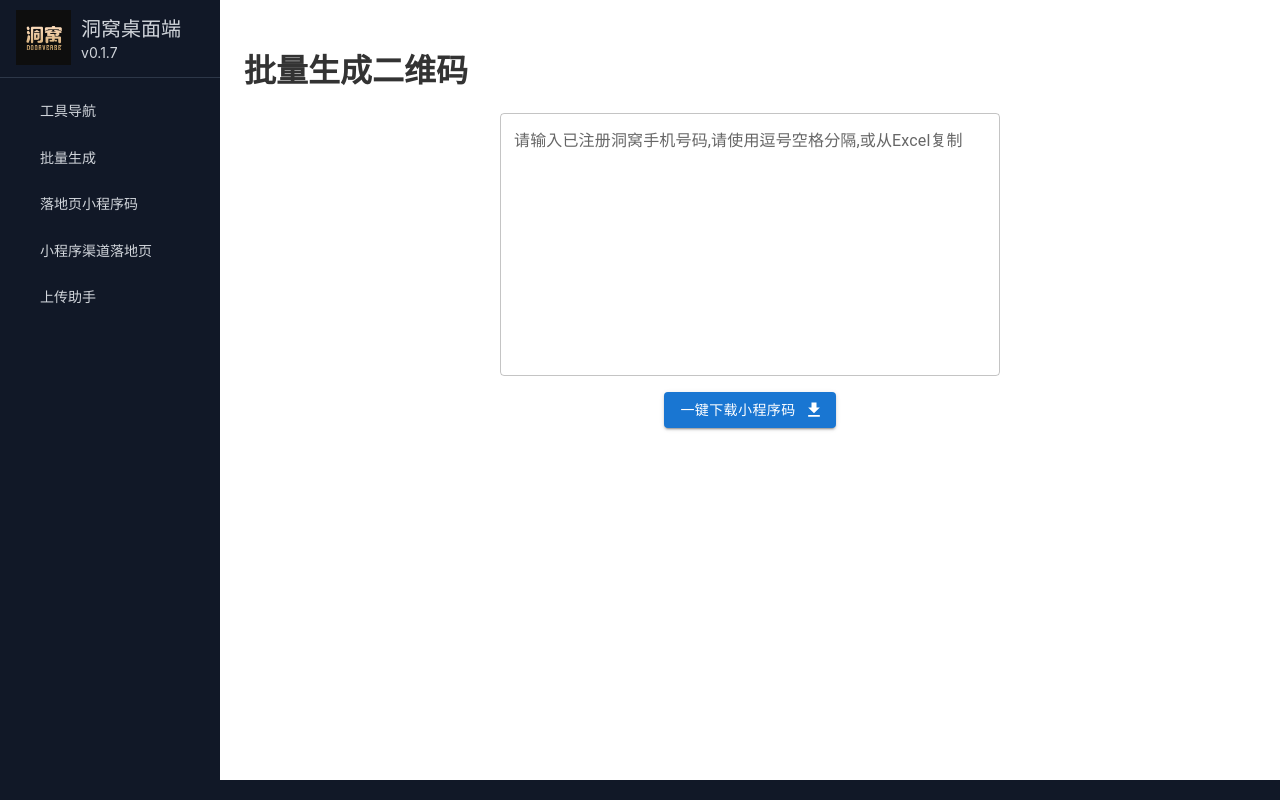
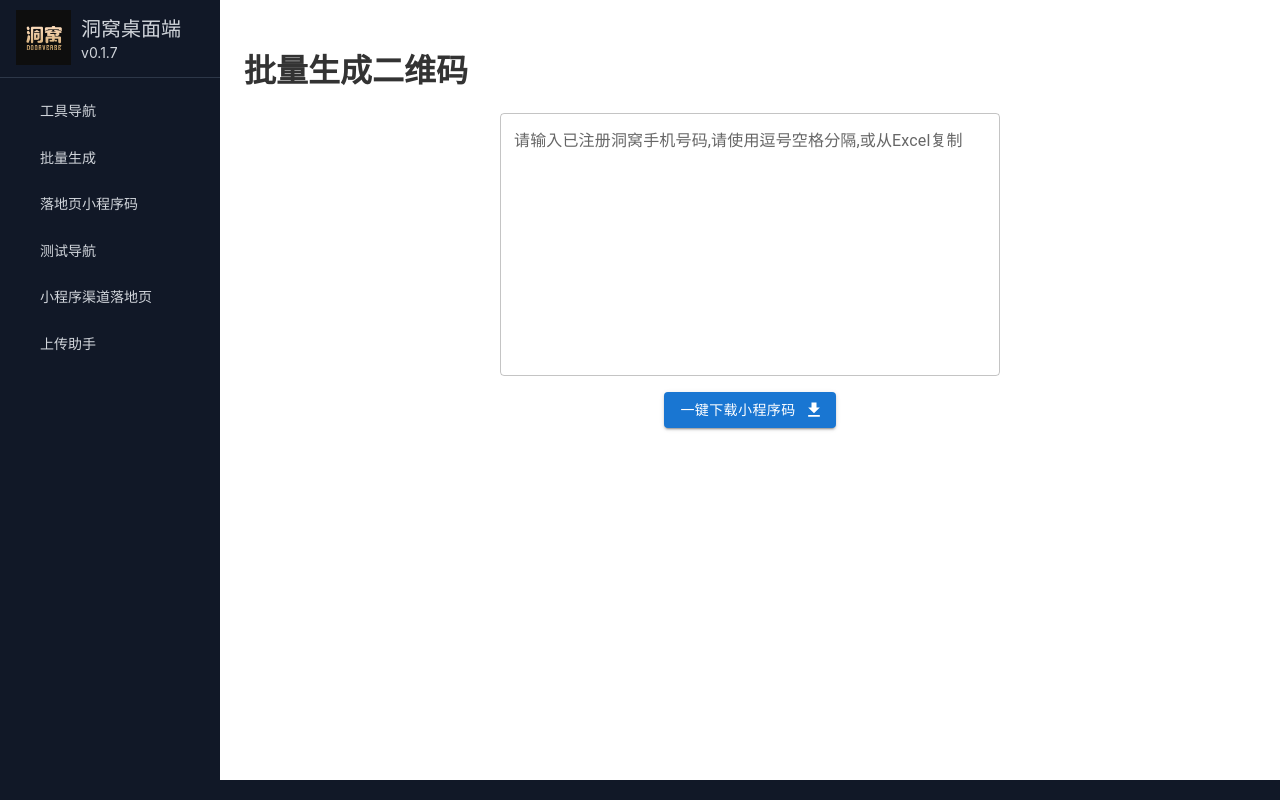
Before and after one commit to kukudeshengge/easyhome-desk, a Next.js app: page /batchQRCode in a window 1280 px wide. Built offline with nearby package versions, Linux system fonts and the light colour scheme; no server answers.

Commit message:
Update layout.tsx

```diff
--- a/src/components/layout.tsx
+++ b/src/components/layout.tsx
@@ -33,6 +33,10 @@ const routes = [
     {
         path: '/h5wxapp',
         name: '落地页小程序码',
+    },
+    {
+        path:'/testNav',
+        name: '测试导航'
     },
     // 图书已废弃
     // {
```
